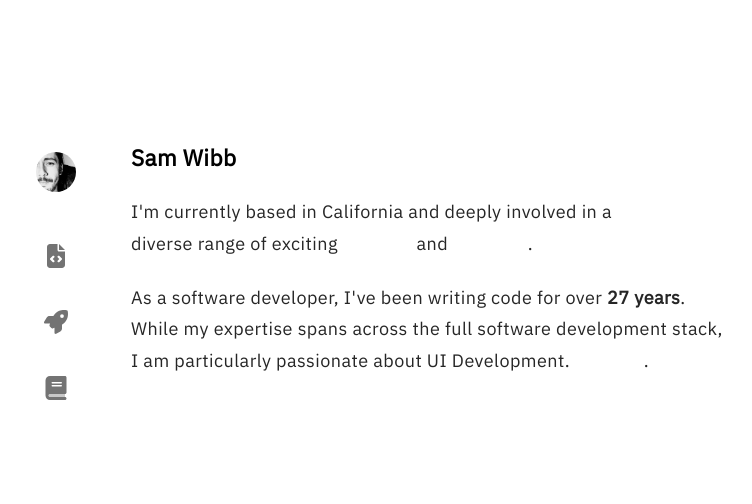
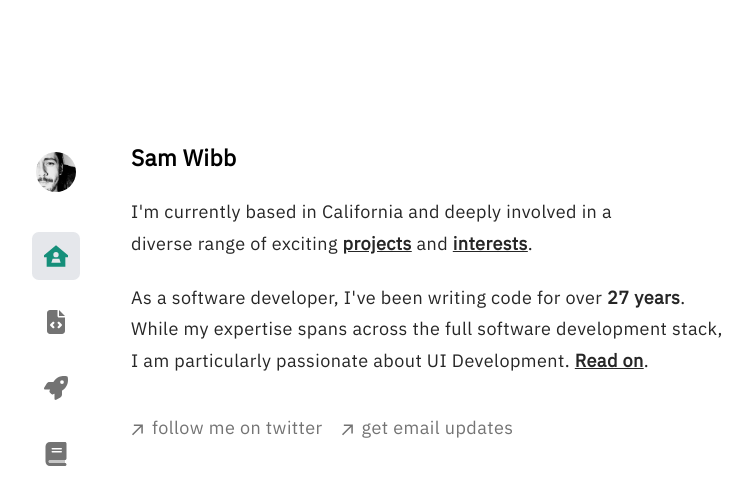
Before and after one commit to wibb36/wibb.me, a Next.js app: page / in a window 1280 px wide. Shown: the top 504 px of the page, without its empty margins (155-907 px from the left). Built offline with nearby package versions, Linux system fonts and the light colour scheme.

Commit message:
fix light mode colors and layout

```diff
--- a/app/global.css
+++ b/app/global.css
@@ -3,8 +3,9 @@
 @tailwind utilities;
 
 ::selection {
+    @apply text-[#158f7a] dark:text-primary;
     background-color: rgba(0, 253, 224, 0.105);
-    color: rgba(44, 255, 209, 0.796);
+    /* color: rgba(44, 255, 209, 0.796); */
 }
 
 html {
@@ -14,18 +15,18 @@
 }
 
 a {
-    @apply transition-all text-white underline hover:text-neutral-700 dark:hover:text-neutral-200;
+    @apply transition-all underline;
 }
 
 a:hover {
-    @apply text-primary dark:text-primary decoration-dotted;
+    @apply text-[#158f7a] dark:text-primary decoration-dotted;
 }
 
 time {
     @apply text-neutral-500 transition-all;
 }
 a:hover time {
-    @apply text-primary dark:text-primary;
+    @apply text-[#158f7a] dark:text-primary;
 }
 
 .prose .anchor {
@@ -43,7 +44,7 @@
 }
 
 .prose a {
-    @apply transition-all decoration-neutral-400 dark:decoration-neutral-600 hover:decoration-[#2cffd1cb] hover:decoration-dotted underline-offset-2 decoration-[0.1em];
+    @apply transition-all decoration-neutral-400 dark:decoration-neutral-600 hover:decoration-[#158f7a] hover:dark:decoration-[#2cffd1cb] hover:decoration-dotted underline-offset-2 decoration-[0.1em];
 }
 
 .prose .anchor:after {
--- a/app/layout.tsx
+++ b/app/layout.tsx
@@ -69,7 +69,7 @@
                 wibb_font.variable
             )}
         >
-            <body className="antialiased max-w-4xl mb-40 flex flex-col md:flex-row mx-4 mt-8 md:mt-20 lg:mt-32 lg:mx-auto bg-grid [--grid-opacity:0.08] [--grid-size:100px]">
+            <body className="antialiased max-w-4xl mb-40 flex flex-col md:flex-row mx-4 mt-8 md:mt-20 lg:mt-32 lg:mx-auto bg-grid [--grid-opacity:0.08] [--grid-size:100px] overflow-scroll">
                 <Sidebar />
                 <main className="flex-auto min-w-0 mt-6 md:mt-0 flex flex-col px-2 md:px-0">
                     <Breadcrumbs />
--- a/app/writing/[slug]/page.tsx
+++ b/app/writing/[slug]/page.tsx
@@ -67,7 +67,7 @@
         <section>
             <H1>{post.title}</H1>
             <div className="grid grid-cols-[auto_1fr_auto] items-center mt-4 mb-8 font-mono text-sm max-w-[702px]">
-                <time className="bg-neutral-100 dark:bg-neutral-800 rounded-md px-2 py-1 tracking-tighter font-bold text-neutral-400">
+                <time className="bg-neutral-100 dark:bg-neutral-800 rounded-md px-2 py-1 tracking-tighter font-bold text-neutral-500 dark:text-neutral-300">
                     {post.publishedAt} · {Math.ceil(post.readingTime.minutes)} min read
                 </time>
                 <div className="h-[0.2em] bg-neutral-50 dark:bg-neutral-800 mx-2" />
--- a/app/writing/page.tsx
+++ b/app/writing/page.tsx
@@ -16,7 +16,7 @@
                 <h2 className="my-5 max-w-[702px] text-neutral-800 dark:text-neutral-200">
                     Every now and again, I aim to share my knowledge on <b>software</b>, AI, economy, people, globalization, and more, hoping to make an impact.
                 </h2>
-                <p className="text-neutral-400">I'll soon move all articles from my old website to this new one.</p>
+                <p className="text-orange-600">I'll soon move all articles from my old website to this new one.</p>
             </section>
 
             <section>
--- a/components/breadcrumbs/index.tsx
+++ b/components/breadcrumbs/index.tsx
@@ -12,7 +12,7 @@
             <ol>
                 {paths.map((path) => (
                     <li key={path} className="flex items-center space-x-3">
-                        <Link href={`${path === '' ? '/' : `/${path}`}`} className="text-neutral-400 capitalize transition-all ease-linear" area-label={path}>
+                        <Link href={`${path === '' ? '/' : `/${path}`}`} className="text-neutral-800 dark:text-neutral-400 capitalize transition-all ease-linear" area-label={path}>
                             {path === '' ? 'home' : path}
                         </Link>
                         <div
--- a/components/icon/icons.tsx
+++ b/components/icon/icons.tsx
@@ -6,8 +6,8 @@
 
 export const icons = {
     home: (props: React.SVGProps<SVGSVGElement>) => (
-        <svg viewBox="0 0 24 24" {...props}>
-            <path d="M20 6L9 17l-5-5" />
+        <svg viewBox="0 0 576 512" {...props}>
+            <path d="M576 287.6h-64.2l1 224.4H64.1V287.6H0V240L288.4 0 576 240v47.6zM352 224a64 64 0 1 0-128 0 64 64 0 1 0 128 0zm48 192-32-96H208l-32 96h224z" />
         </svg>
     ),
 
--- a/components/project-group/index.tsx
+++ b/components/project-group/index.tsx
@@ -12,7 +12,7 @@
 export function ProjectCard({ title, description, href }: ProjectCardProps) {
 
     const Card = () => (
-        <div className='flex items-center rounded-xl p-4 border-2 border-neutral-800 shadow-md'>
+        <div className='flex items-center rounded-xl p-4 border-2 border-neutral-100 dark:border-neutral-800 dark:shadow-md'>
             <div className='grow'>
                 <h4 className="text-xl font-bold mb-1">{title}</h4>
                 <p className="text-sm leading-5 text-neutral-400">{description}</p>
--- a/components/sidebar/index.tsx
+++ b/components/sidebar/index.tsx
@@ -11,6 +11,11 @@
 
 
 const navItems: Record<string, { name: string; icon: IconType; className: string }> = {
+    '/': {
+        name: 'home',
+        icon: 'home',
+        className: ''
+    },
     '/dev': {
         name: 'developer',
         icon: 'dev',
@@ -55,7 +60,7 @@
                                         href={path}
                                         aria-label={name}
                                         className={clsx(
-                                                'transition-all hover:text-[#2cffd1cb] dark:hover:text-[#2cffd1cb] flex align-middle',
+                                            'transition-all hover:text-[#158f7a] dark:hover:text-[#2cffd1cb] flex align-middle',
                                             {
                                                 'text-neutral-500': !isActive,
                                                 'font-bold': isActive,
@@ -66,13 +71,13 @@
 
                                             <Icon name={icon} width={24} height={24} className={clsx(
                                                 'transition-all', {
-                                                    'text-[#2cffd1cb]': isActive,
+                                                'text-[#158f7a] dark:text-[#2cffd1cb]': isActive,
                                             }, className
                                             )} />
 
                                             {path === pathname ? (
                                                 <motion.div
-                                                        className="absolute inset-0 bg-gray-100 dark:bg-gray-800 rounded-md z-[-1]"
+                                                    className="absolute inset-0 bg-gray-200 dark:bg-gray-800 rounded-md z-[-1]"
                                                     layoutId="sidebar"
                                                     transition={{
                                                         type: 'spring',
--- a/components/timeline/index.tsx
+++ b/components/timeline/index.tsx
@@ -16,7 +16,7 @@
         <li
 
             className={clsx(
-                'flex flex-col relative before:absolute before:top-[6px] before:w-4 before:h-4 before:rounded-full before:left-[-36px] before:z-[1] before:dark:dark:bg-primary sm:pl-3', className
+                'flex flex-col relative before:absolute before:top-[6px] before:w-4 before:h-4 before:rounded-full before:left-[-36px] before:z-[1] before:bg-[#158f7a] before:dark:bg-primary sm:pl-3', className
             )}
         >
 
@@ -36,7 +36,7 @@
 export function Timeline({ timeline }: TimelineProps) {
     return (
         <div className="pl-2 my-10">
-            <ul className="space-y-12 relative pl-6 before:absolute before:top-2 before:bottom-0 before:w-0.5 before:-left-[1px] before:dark:bg-neutral-800">
+            <ul className="space-y-12 relative pl-6 before:absolute before:top-2 before:bottom-0 before:w-0.5 before:-left-[1px] before:bg-neutral-100 before:dark:bg-neutral-800">
                 {timeline
                     .map((block, index) => ({ ...block, originalIndex: index })) // Add the original index to each block
                     .sort((a, b) => b.originalIndex - a.originalIndex) // Sort the timeline array in reverse order based on original index
--- a/components/tooltip/index.tsx
+++ b/components/tooltip/index.tsx
@@ -29,10 +29,10 @@
                         "radix-side-bottom:animate-slide-up-fade",
                         "radix-side-left:animate-slide-right-fade",
                         "inline-flex items-center rounded-md px-4 py-2.5",
-                        "dark:bg-gray-800 relative top-[-18px] transform transition-all duration-400 z-10 shadow-x"
+                        "bg-gray-200 dark:bg-gray-800 relative top-[-18px] transform transition-all duration-400 z-10 shadow-x"
                     )}
                 >
-                    <TooltipPrimitive.Arrow className="fill-gray-800" />
+                    <TooltipPrimitive.Arrow className="fill-gray-200 dark:fill-gray-800" />
                     <span className="block font-mono text-sm leading-none">
                         {content}
                     </span>
--- a/lib/info.tsx
+++ b/lib/info.tsx
@@ -7,7 +7,7 @@
 export const about = () => {
     return (
         <>
-            I'm currently based in California and deeply involved in a diverse range of exciting <Link href='/projects'>projects</Link> and <Link href='/'>interests</Link>.
+            I'm currently based in California and deeply involved in a diverse range of exciting <Link href='/projects'><b>projects</b></Link> and <Link href='/writing'><b>interests</b></Link>.
         </>
     );
 };
@@ -17,7 +17,7 @@
 
     return (
         <>
-            As a software developer, I&apos;ve been writing code for over <b>{yearsSinceStart - 1} years</b>. While my expertise spans across the full software development stack, I am particularly passionate about UI Development. <Link href='/dev'>Read on</Link>.
+            As a software developer, I've been writing code for over <b>{yearsSinceStart - 1} years</b>. While my expertise spans across the full software development stack, I am particularly passionate about UI Development. <Link href='/dev'><b>Read on</b></Link>.
         </>
     );
 };
```
Lines whose indentation alone changed are shown as unchanged.
